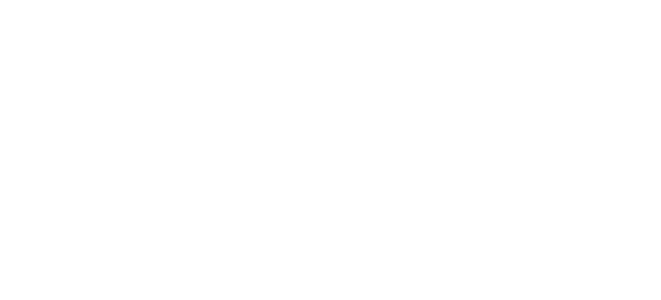
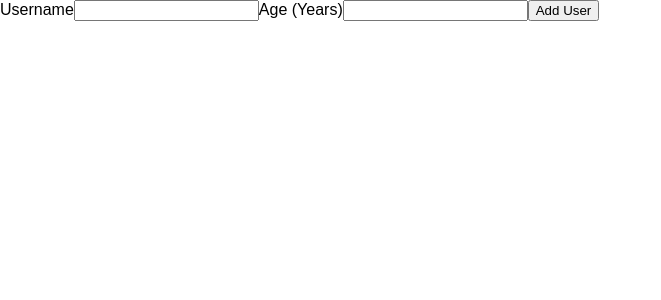
Before and after one commit to ferprr/complete-practice-project, a React (Create React App) app: page / in a window 1280 px wide. Shown: the top 300 px of the page, without its empty margins (0-661 px from the left). Built offline with nearby package versions, Linux system fonts and the light colour scheme.

Commit message:
adding a user component

```diff
--- a/src/App.js
+++ b/src/App.js
@@ -1,12 +1,12 @@
 import React from 'react';
-
+import AddUser from './components/Users/AddUser';
 
 function App() {
-  return (
-    <div>
-
-    </div>
-  );
+    return (
+        <div>
+            <AddUser />
+        </div>
+    );
 }
 
 export default App;
--- /dev/null
+++ b/src/components/Users/AddUser.js
@@ -0,0 +1,19 @@
+import React from "react";
+
+const AddUser = (props) => {
+    const addUserHandler = (event) => {
+        event.preventDefault();
+    }
+
+    return (
+        <form onSubmit={addUserHandler}>
+            <label htmlFor="username">Username</label>
+            <input id="username" type="text"/>
+            <label htmlFor="username">Age (Years)</label>
+            <input id="age" type="number"/>
+            <button type="submit">Add User</button>
+        </form>
+    );
+};
+
+export default AddUser;
```
Also changed, not shown: 1 other file (tests, documents, lock files or other folders).
